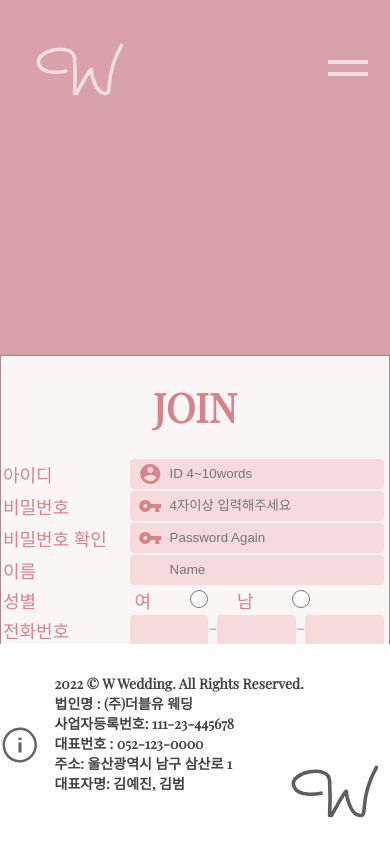
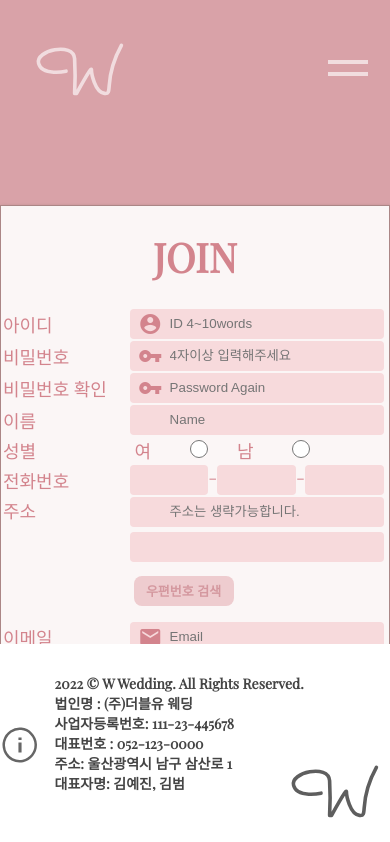
Before and after one commit to simajin/dress_shop_client, a React (Create React App) app: page /register in a window 390 px wide. Shown: the top 842 px of the page. Built offline with nearby package versions, Linux system fonts and the light colour scheme.

Commit message:
회원가입 수정!

```diff
--- a/src/components/Join.css
+++ b/src/components/Join.css
@@ -138,7 +138,7 @@
         width: 100%;
         height: 90vh;
         /* margin-top: 10vh; */
-        margin-top: 300px;
+        margin-top: 150px;
         margin-bottom: 200px;
     }
     #joinForm h2{
```
